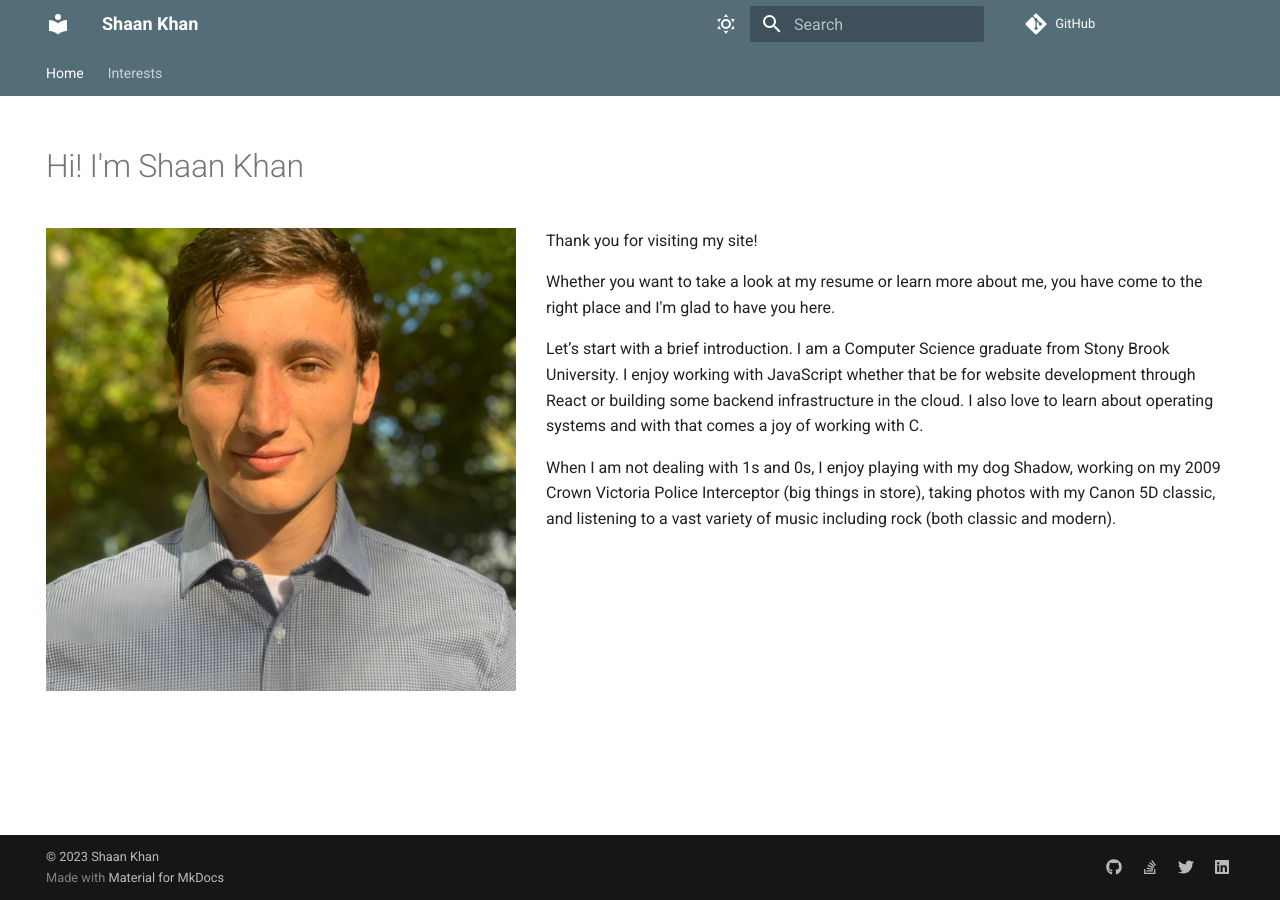
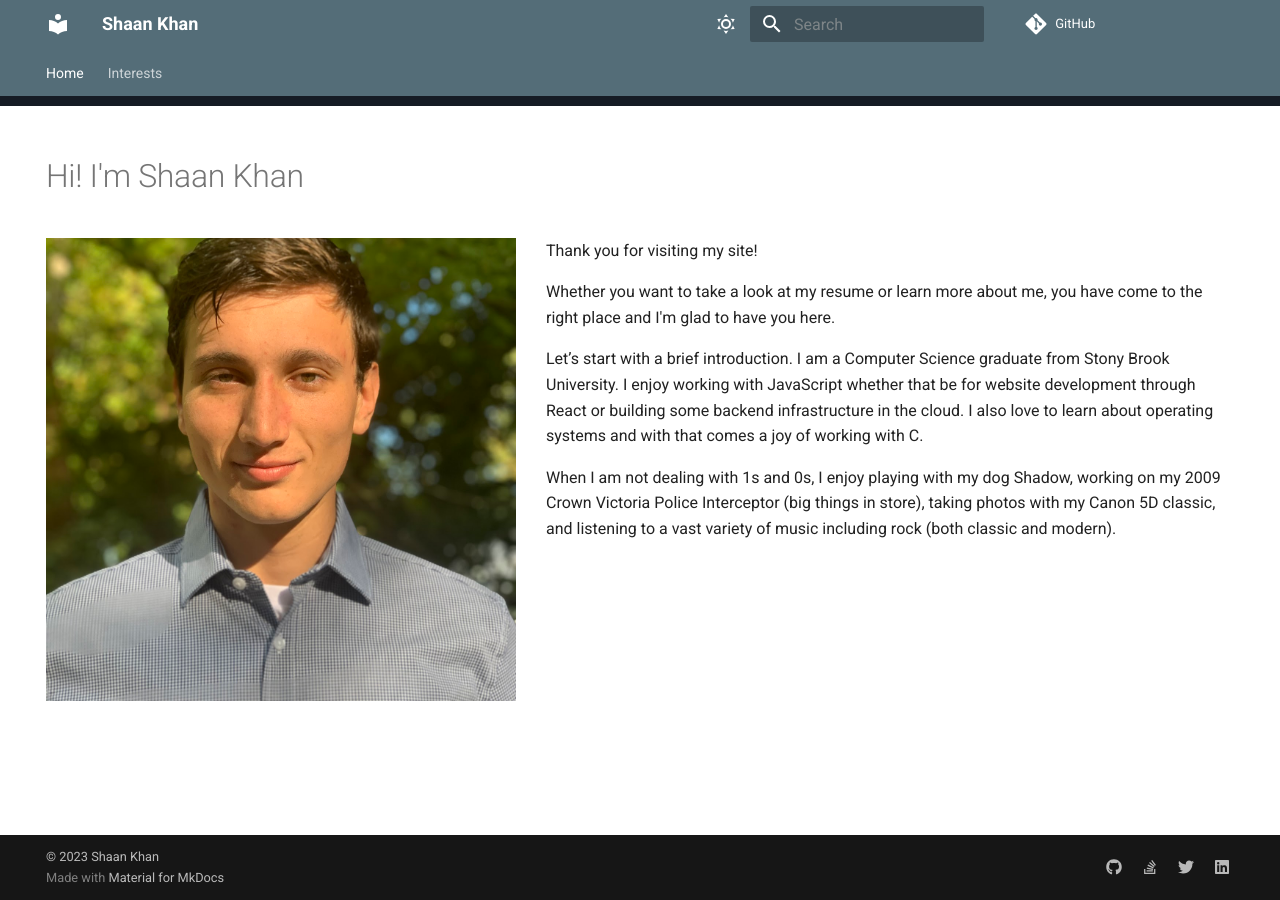
Before and after one commit to ContactShaanKhan/ShaanKhan.me, an MkDocs documentation site: the page built from docs/index.md, in a window 1280 px wide. Built offline with MkDocs 1.6.1 and Material for MkDocs 9.7.7, drawn with Linux system fonts in a browser that asks for light colours; comment, search, counter and statistics services are not loaded.

Commit message:
Add border styling

```diff
--- a/docs/stylesheets/extra.css
+++ b/docs/stylesheets/extra.css
@@ -1,6 +1,13 @@
 /* Dark mode */
 [data-md-color-scheme="slate"] {
     --md-default-bg-color: #282c34;
+    --md-default-tab-color: #98c379;
+}
+
+/* Light mode */
+[data-md-color-scheme="default"]{
+    --md-default-bg-color: #ffffff;
+    --md-default-tab-color: #151b24;
 }
 
 #left-index {
@@ -9,3 +16,9 @@
     padding-right: 30px;
     padding-bottom: 30px;
 }
+
+.md-main {
+    border-width: 10px 0px 0px 0px;
+    border-style: solid;
+    border-color: var(--md-default-tab-color);
+}
```
Also changed, not shown: overrides/main.html (+8 -0 lines).
